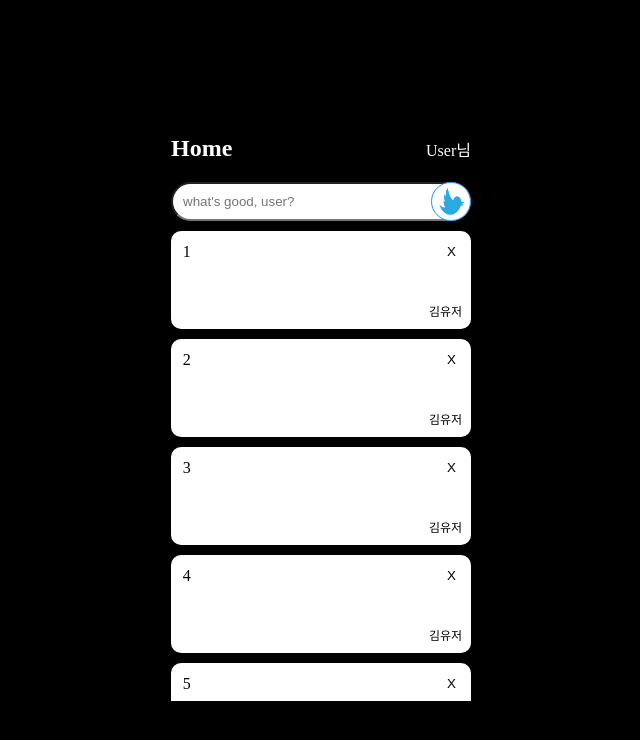
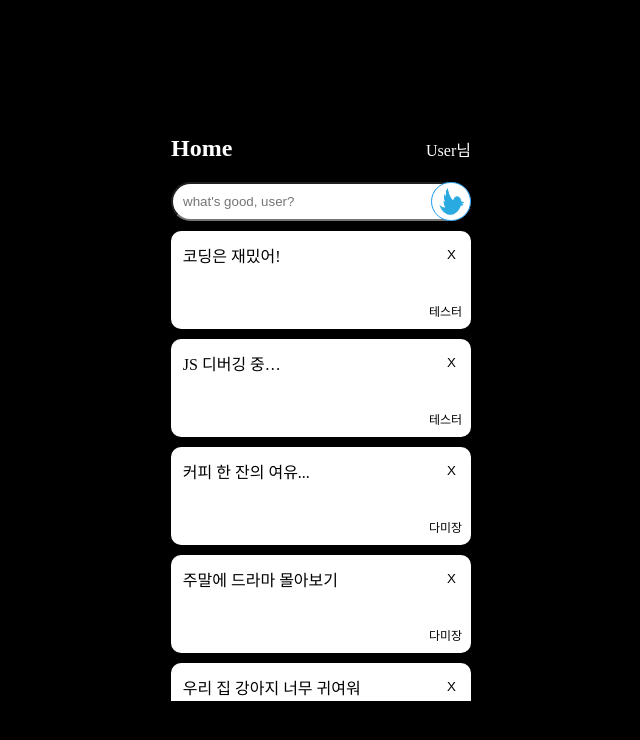
Before and after one commit to yein0528/clone-x-frontend, a Vue app: page /main in a window 1280 px wide. Shown: the top 740 px of the page, without its empty margins (319-959 px from the left). Built offline with nearby package versions, Linux system fonts and the light colour scheme.

Commit message:
#6 피드 리스트 초기 데이터 넣기

```diff
--- a/src/components/FeedList.vue
+++ b/src/components/FeedList.vue
@@ -1,18 +1,101 @@
 <template>
   <div class="feed-list-container">
-    <div class="feed-container" v-for="i in 10" :key="i">
+    <div class="feed-container" v-for="feed in feedList" :key="feed.id">
       <div class="feed-header">
-        <div class="feed-content">{{ i }}</div>
+        <div class="feed-content">{{ feed.content }}</div>
         <button class="feed-delete-button">X</button>
       </div>
-      <div class="feed-name">김유저</div>
+      <div class="feed-name">{{ feed.user.name }}</div>
     </div>
   </div>
 </template>
 
 <script>
+const testData = [
+  {
+    id: 11,
+    content: "코딩은 재밌어!",
+    user: {
+      id: 12,
+      name: "테스터",
+    },
+  },
+  {
+    id: 10,
+    content: "JS 디버깅 중…",
+    user: {
+      id: 12,
+      name: "테스터",
+    },
+  },
+  {
+    id: 9,
+    content: "커피 한 잔의 여유...",
+    user: {
+      id: 13,
+      name: "다미장",
+    },
+  },
+  {
+    id: 6,
+    content: "주말에 드라마 몰아보기",
+    user: {
+      id: 13,
+      name: "다미장",
+    },
+  },
+  {
+    id: 5,
+    content: "우리 집 강아지 너무 귀여워",
+    user: {
+      id: 13,
+      name: "다미장",
+    },
+  },
+  {
+    id: 4,
+    content: "2025년에는 꼭 운동한다!",
+    user: {
+      id: 11,
+      name: "user",
+    },
+  },
+  {
+    id: 3,
+    content: "디버깅만 몇 시간째…",
+    user: {
+      id: 11,
+      name: "user",
+    },
+  },
+  {
+    id: 2,
+    content: "아침 커피로 하루 시작",
+    user: {
+      id: 11,
+      name: "user",
+    },
+  },
+  {
+    id: 1,
+    content: "오늘도 멋진 하루 되세요!",
+    user: {
+      id: 11,
+      name: "user",
+    },
+  },
+];
+
 export default {
   name: "FeedList",
+  data() {
+    return {
+      feedList: [],
+    }
+  },
+  created() {
+    this.feedList = testData;
+  }
 };
 </script>
 
--- /dev/null
+++ b/src/components/ItemComponent.vue
@@ -0,0 +1,18 @@
+<template>
+  <li>
+    <span>{{ item.id }} - {{ item.name }}</span>
+  </li>
+</template>
+
+<script>
+export default {
+  name: "ItemComponent",
+  props: ["item"],
+  updated() {
+    console.log("updated : " + this.item.id, this.item.name)
+  }
+
+};
+</script>
+
+<style></style>
--- a/src/views/DemoPage.vue
+++ b/src/views/DemoPage.vue
@@ -1,21 +1,18 @@
 <template>
   <div>
+    <button @click="removeFirstItem">Remove First Item</button>
+    <button @click="removeLastItem">Remove Last Item</button>
     <ul>
-      <li v-for="(item, index) in items" :key="index">
-        <span>
-          {{ item.id }} -
-        </span>
-        <span>
-          {{ item.name }}
-        </span>
-      </li>
+      <ItemComponent v-for="(item, index) in items" :key="index" :item="item" />
     </ul>
   </div>
 </template>
 
 <script>
+import ItemComponent from '@/components/ItemComponent.vue';
 export default {
   name: "DemoPage",
+  components: { ItemComponent },
   data() {
     return {
       items: [
@@ -24,13 +21,19 @@
         { id: 3, name: "Orange" },
         { id: 4, name: "Data" },
         { id: 5, name: "Elderberry" },
-      ]
+      ],
 
     };
   },
   methods: {
+    removeFirstItem() {
+      this.items.shift();
+    },
+    removeLastItem() {
+      this.items.pop();
+    },
 
-  }
+  },
 
 };
 </script>>
--- a/src/views/LifeCycle.vue
+++ b/src/views/LifeCycle.vue
@@ -1,14 +1,35 @@
 <template>
-  <div>LifeCycle입니다.</div>
+  <div>LifeCycle {{ message }}</div>
 </template>
 
 <script>
 export default {
   name: "LifeCycle",
+  data() {
+    return {
+      message: "Hello Vue.js"
+    }
+  },
+  created() {
+    console.log("created");
+  },
+  mounted() {
+    console.log("mounted");
+  },
+  beforeUpdate() {
+    console.log("beforeUpdate");
+  },
+  updated() {
+    console.log("updated");
+  },
+  beforeUnmount() {
+    console.log("beforeUnmount");
+  },
+  unmounted() {
+    console.log("destroyed");
+  },
 
 };
 </script>
 
-<style>
-
-</style>
+<style></style>
```
